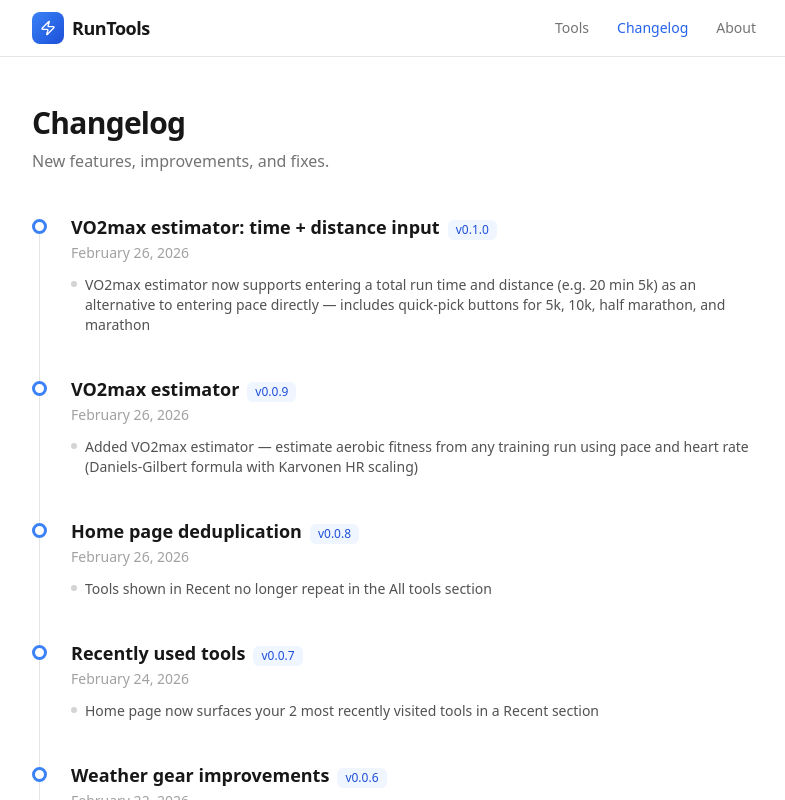
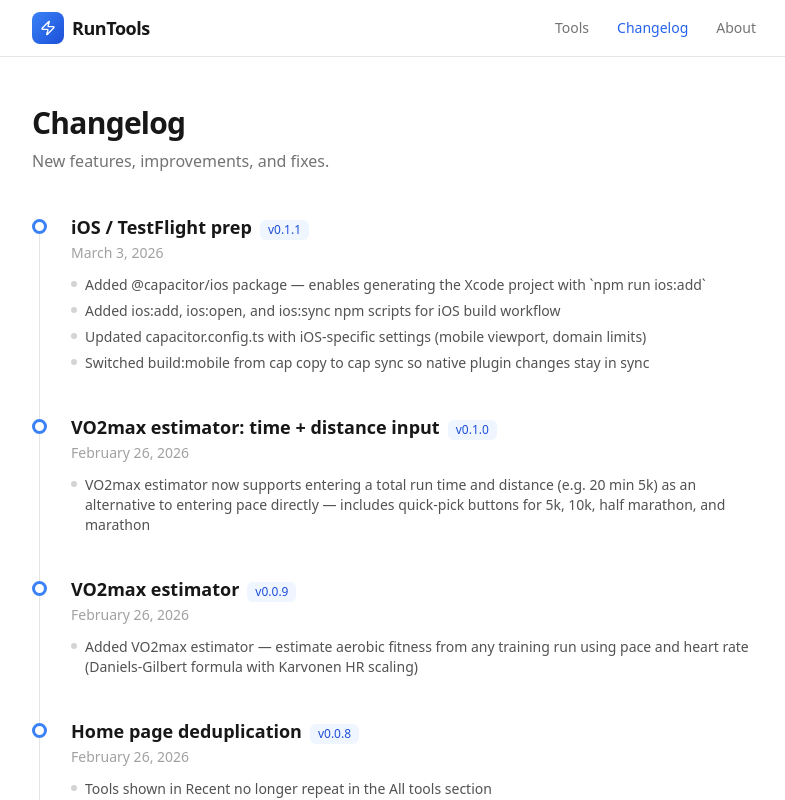
Before and after one commit to harvzheng/run-tools, a Next.js app: page /changelog in a window 1280 px wide. Shown: the top 800 px of the page, without its empty margins (240-1025 px from the left). Built offline with nearby package versions, Linux system fonts and the light colour scheme.

Commit message:
Add ios-prep.sh script for one-shot Xcode project setup (#19)

```diff
--- a/capacitor.config.ts
+++ b/capacitor.config.ts
@@ -4,6 +4,13 @@ const config: CapacitorConfig = {
   appId: "com.runtools.app",
   appName: "RunTools",
   webDir: "out",
+  ios: {
+    // Use the mobile viewport (not desktop zoom) inside WKWebView
+    preferredContentMode: "mobile",
+    // Restrict navigation to the app's own domain — required for some
+    // App Store capabilities (e.g. StorageAccessAPI, App Clips)
+    limitsNavigationsToAppBoundDomains: true,
+  },
 };
 
 export default config;
--- a/src/data/changelog.ts
+++ b/src/data/changelog.ts
@@ -6,6 +6,17 @@ export interface ChangelogEntry {
 }
 
 export const changelog: ChangelogEntry[] = [
+  {
+    date: "2026-03-03",
+    version: "0.1.1",
+    title: "iOS / TestFlight prep",
+    changes: [
+      "Added @capacitor/ios package — enables generating the Xcode project with `npm run ios:add`",
+      "Added ios:add, ios:open, and ios:sync npm scripts for iOS build workflow",
+      "Updated capacitor.config.ts with iOS-specific settings (mobile viewport, domain limits)",
+      "Switched build:mobile from cap copy to cap sync so native plugin changes stay in sync",
+    ],
+  },
   {
     date: "2026-02-26",
     version: "0.1.0",
```
Also changed, not shown: package.json (+6 -1 lines), 2 other files (tests, documents, lock files or other folders).
